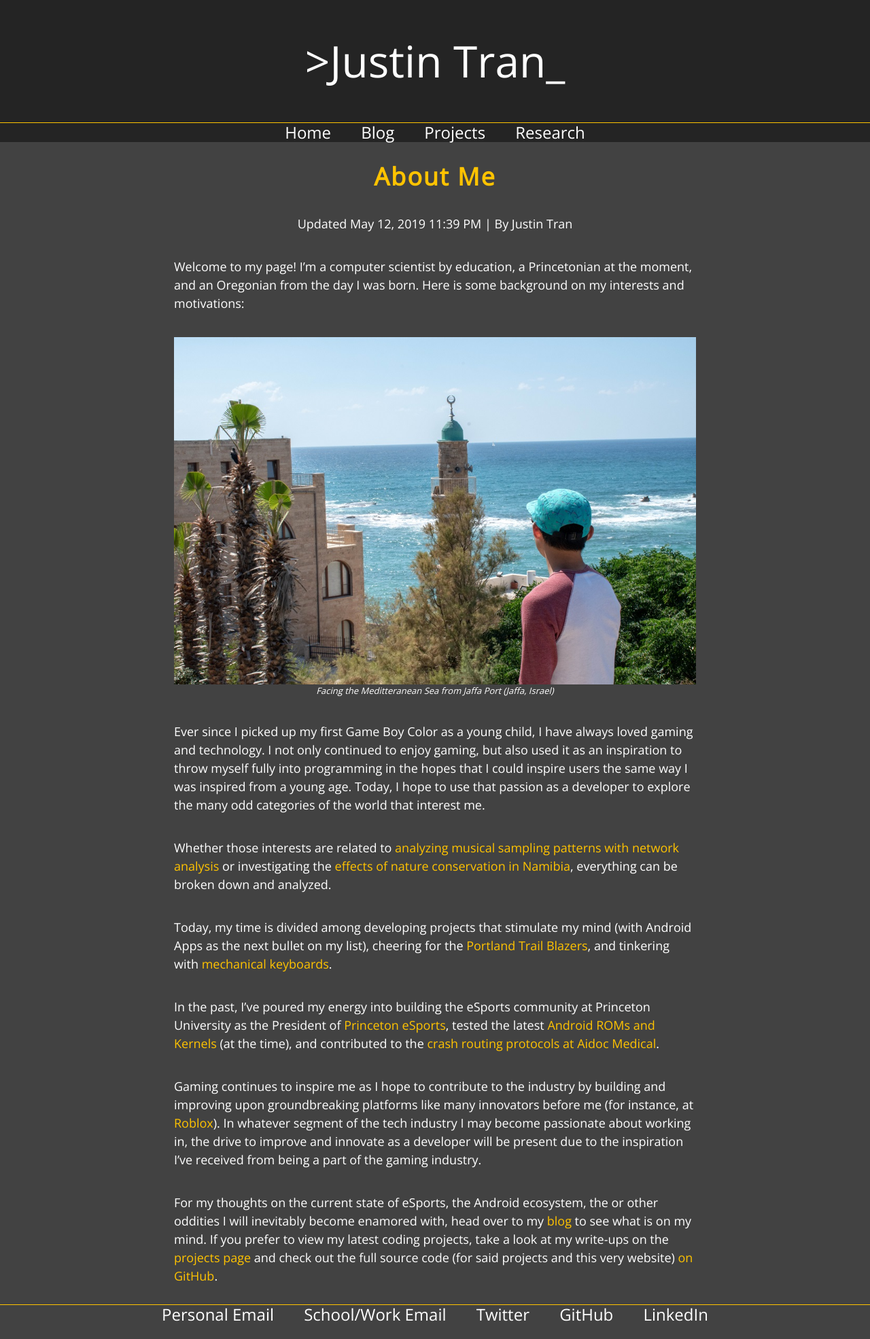
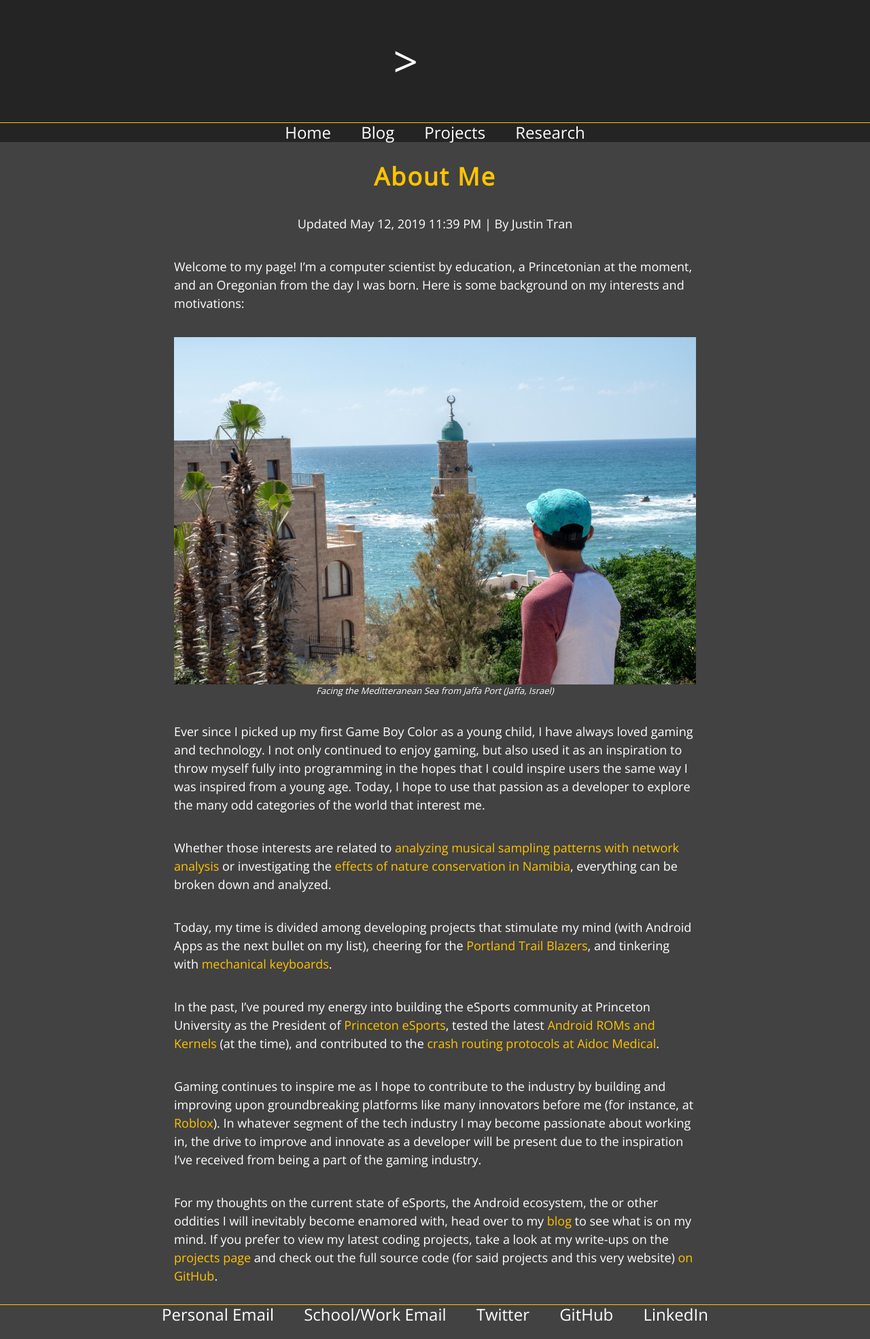
Before and after one commit to justintranjt/justintranjt.github.io, a Jekyll site: the page built from index.md, in a window 1280 px wide. Shown: the whole page at 68% size. Built offline with Jekyll 4.4.1, drawn with Linux system fonts in a browser that asks for light colours.

Commit message:
Blinking namebrand

```diff
--- a/_layouts/default.html
+++ b/_layouts/default.html
@@ -30,7 +30,8 @@
 
             <title>{{ page.title }}</title>
             <div class="banner">
-                <a class="namebrand" href="/">>Justin Tran_</a>
+                <a class="namebrand" href="/">></a>
+                <span class="blinking">Justin Tran_</span>
             </div>
         </head>
 
--- a/mainstyle.css
+++ b/mainstyle.css
@@ -115,3 +115,16 @@
 		font-size: 50px;
 	}
  }
+
+ /* Blinking terminal text */
+.blinking{
+	animation:blinkingText 0.8s infinite;
+}
+
+@keyframes blinkingText{
+	0% {color: #000;}
+	49%{color: transparent;}
+	50%{color: transparent;}
+	99%{color:transparent;}
+	100%{color: #000;}
+}
```
Lines whose indentation alone changed are shown as unchanged.
